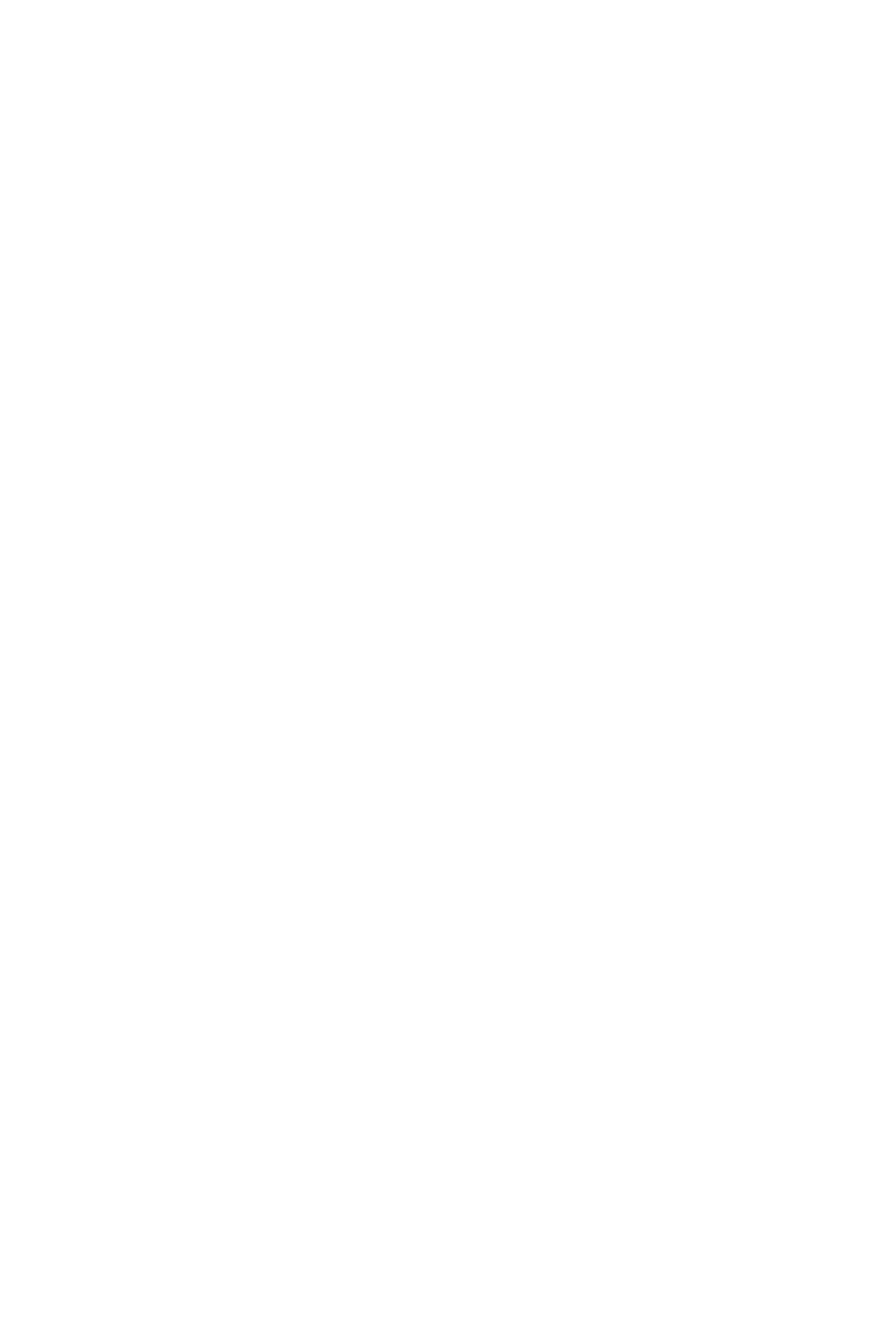
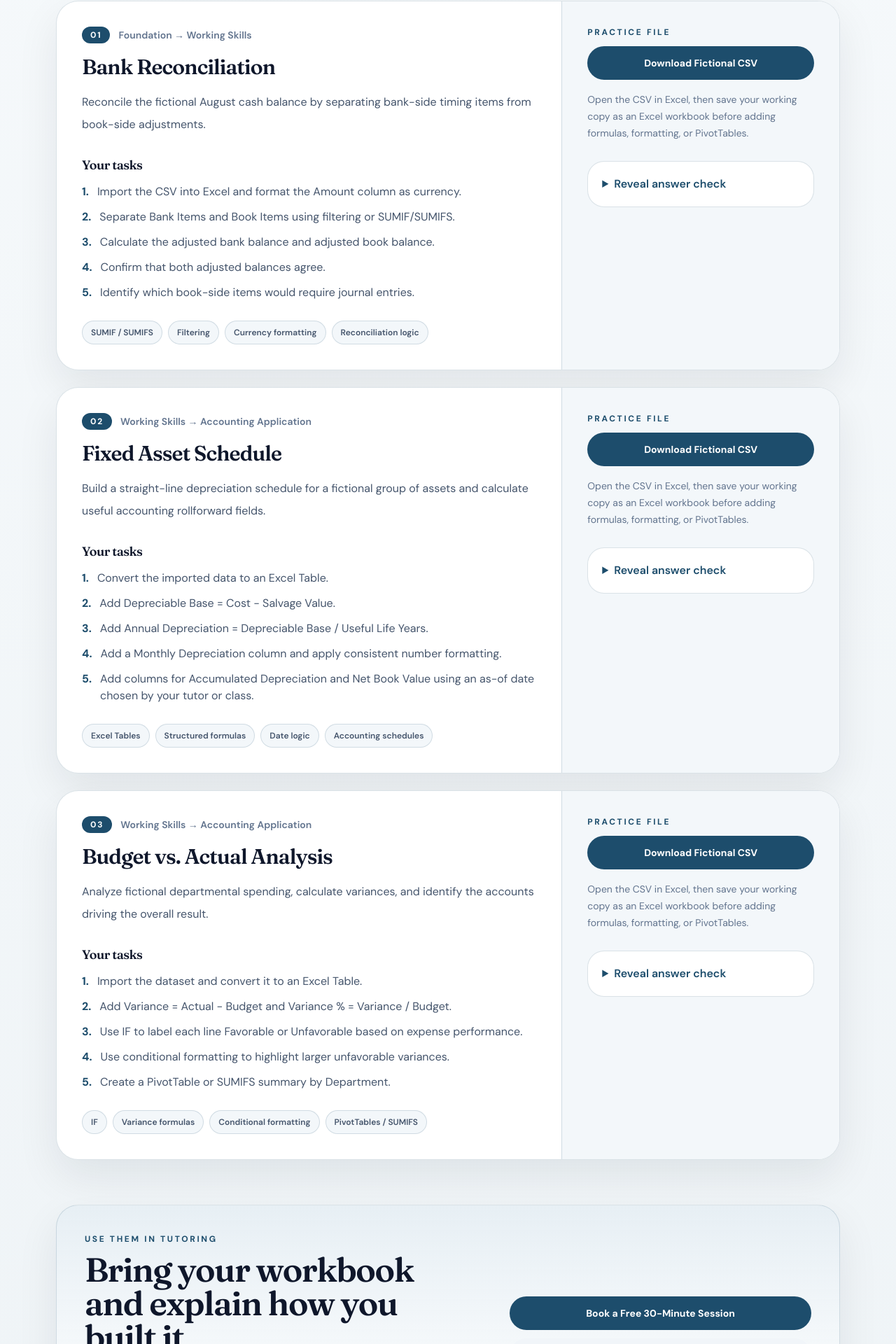
Before and after one commit to ryansoccer21-oss/accounting-made-simple, a Next.js app: page /excel-practice in a window 1280 px wide. Before the commit this address had no page. Shown: the part 854-2774 px from the top of the page at 70% size. Before the commit the page ends 820 px from the top, so only its background shows below. Built offline with nearby package versions, Linux system fonts and the light colour scheme.

Commit message:
Add first three accounting Excel practice exercises

```diff
--- /dev/null
+++ b/app/excel-practice/page.js
@@ -0,0 +1,142 @@
+import Link from "next/link";
+import PageHero from "../../components/page-hero";
+import { contactInfo } from "../../lib/site-data";
+
+export const metadata = {
+  title: "Accounting Excel Practice",
+  description:
+    "Download fictional accounting datasets and practice Bank Reconciliation, Fixed Asset Schedule, and Budget vs. Actual analysis in Excel."
+};
+
+const exercises = [
+  {
+    number: "01",
+    title: "Bank Reconciliation",
+    level: "Foundation → Working Skills",
+    download: "/resources/bank-reconciliation-practice.csv",
+    context:
+      "Reconcile the fictional August cash balance by separating bank-side timing items from book-side adjustments.",
+    tasks: [
+      "Import the CSV into Excel and format the Amount column as currency.",
+      "Separate Bank Items and Book Items using filtering or SUMIF/SUMIFS.",
+      "Calculate the adjusted bank balance and adjusted book balance.",
+      "Confirm that both adjusted balances agree.",
+      "Identify which book-side items would require journal entries."
+    ],
+    skills: ["SUMIF / SUMIFS", "Filtering", "Currency formatting", "Reconciliation logic"],
+    check: "Adjusted bank balance = $26,525 and adjusted book balance = $26,525."
+  },
+  {
+    number: "02",
+    title: "Fixed Asset Schedule",
+    level: "Working Skills → Accounting Application",
+    download: "/resources/fixed-asset-schedule-practice.csv",
+    context:
+      "Build a straight-line depreciation schedule for a fictional group of assets and calculate useful accounting rollforward fields.",
+    tasks: [
+      "Convert the imported data to an Excel Table.",
+      "Add Depreciable Base = Cost - Salvage Value.",
+      "Add Annual Depreciation = Depreciable Base / Useful Life Years.",
+      "Add a Monthly Depreciation column and apply consistent number formatting.",
+      "Add columns for Accumulated Depreciation and Net Book Value using an as-of date chosen by your tutor or class."
+    ],
+    skills: ["Excel Tables", "Structured formulas", "Date logic", "Accounting schedules"],
+    check: "Total annual straight-line depreciation across all five assets = approximately $16,580.95."
+  },
+  {
+    number: "03",
+    title: "Budget vs. Actual Analysis",
+    level: "Working Skills → Accounting Application",
+    download: "/resources/budget-vs-actual-practice.csv",
+    context:
+      "Analyze fictional departmental spending, calculate variances, and identify the accounts driving the overall result.",
+    tasks: [
+      "Import the dataset and convert it to an Excel Table.",
+      "Add Variance = Actual - Budget and Variance % = Variance / Budget.",
+      "Use IF to label each line Favorable or Unfavorable based on expense performance.",
+      "Use conditional formatting to highlight larger unfavorable variances.",
+      "Create a PivotTable or SUMIFS summary by Department."
+    ],
+    skills: ["IF", "Variance formulas", "Conditional formatting", "PivotTables / SUMIFS"],
+    check: "Total Budget = $44,300; Total Actual = $44,560; overall expense variance = $260 unfavorable."
+  }
+];
+
+export default function ExcelPracticePage() {
+  return (
+    <>
+      <PageHero
+        eyebrow="Accounting Excel Practice"
+        title="Practice Excel through accounting work, not random spreadsheet drills"
+        copy="Download fictional datasets, build the workbook yourself in Excel, and use the answer checks only after you have worked through the accounting logic."
+        bullets={["Fictional data only", "Accounting-focused formulas", "Built for independent practice"]}
+      />
+
+      <section className="site-shell section-gap space-y-6">
+        {exercises.map((exercise) => (
+          <article key={exercise.title} className="surface-card overflow-hidden">
+            <div className="grid gap-0 lg:grid-cols-[minmax(0,1fr)_minmax(320px,0.55fr)]">
+              <div className="p-7 md:p-9">
+                <div className="flex flex-wrap items-center gap-3">
+                  <span className="rounded-full bg-[color:var(--brand)] px-3 py-1 text-xs font-bold tracking-[0.15em] text-white">{exercise.number}</span>
+                  <span className="text-sm font-semibold text-slate-500">{exercise.level}</span>
+                </div>
+                <h2 className="mt-4 text-3xl font-semibold text-slate-900">{exercise.title}</h2>
+                <p className="mt-4 max-w-3xl leading-8 text-slate-600">{exercise.context}</p>
+
+                <h3 className="mt-7 text-lg font-semibold text-slate-900">Your tasks</h3>
+                <ol className="mt-3 space-y-3 text-slate-600">
+                  {exercise.tasks.map((task, index) => (
+                    <li key={task} className="flex gap-3">
+                      <span className="font-bold text-[color:var(--brand)]">{index + 1}.</span>
+                      <span>{task}</span>
+                    </li>
+                  ))}
+                </ol>
+
+                <div className="mt-7 flex flex-wrap gap-2">
+                  {exercise.skills.map((skill) => (
+                    <span key={skill} className="rounded-full border border-[var(--line)] bg-[color:var(--surface-soft)] px-3 py-2 text-xs font-semibold text-slate-600">{skill}</span>
+                  ))}
+                </div>
+              </div>
+
+              <aside className="border-t border-[var(--line)] bg-[color:var(--surface-soft)] p-7 lg:border-l lg:border-t-0 md:p-9">
+                <p className="eyebrow">Practice File</p>
+                <a className="cta-primary w-full" href={exercise.download} download>
+                  Download Fictional CSV
+                </a>
+                <p className="mt-4 text-sm leading-6 text-slate-500">
+                  Open the CSV in Excel, then save your working copy as an Excel workbook before adding formulas, formatting, or PivotTables.
+                </p>
+
+                <details className="mt-7 rounded-3xl border border-[var(--line)] bg-white p-5">
+                  <summary className="cursor-pointer font-semibold text-[color:var(--brand)]">Reveal answer check</summary>
+                  <p className="mt-3 text-sm leading-7 text-slate-600">{exercise.check}</p>
+                </details>
+              </aside>
+            </div>
+          </article>
+        ))}
+      </section>
+
+      <section className="site-shell pb-16">
+        <article className="surface-card bg-[linear-gradient(180deg,rgba(228,237,243,0.88),rgba(255,255,255,0.98))] p-8 md:p-10">
+          <div className="grid gap-6 md:grid-cols-[minmax(0,1.15fr)_minmax(280px,0.85fr)] md:items-center">
+            <div>
+              <p className="eyebrow">Use Them in Tutoring</p>
+              <h2 className="section-title max-w-[16ch]">Bring your workbook and explain how you built it</h2>
+              <p className="section-copy mt-5 max-w-3xl">
+                The goal is not only to get the right total. Be ready to explain the accounting logic, the formula choice, and how you would check the workbook for mistakes.
+              </p>
+            </div>
+            <div className="flex flex-col gap-3">
+              <a className="cta-primary" href={contactInfo.bookingUrl} rel="noopener noreferrer" target="_blank">Book a Free 30-Minute Session</a>
+              <Link className="cta-secondary" href="/excel-tutor">Back to Excel for Accounting</Link>
+            </div>
+          </div>
+        </article>
+      </section>
+    </>
+  );
+}
```
